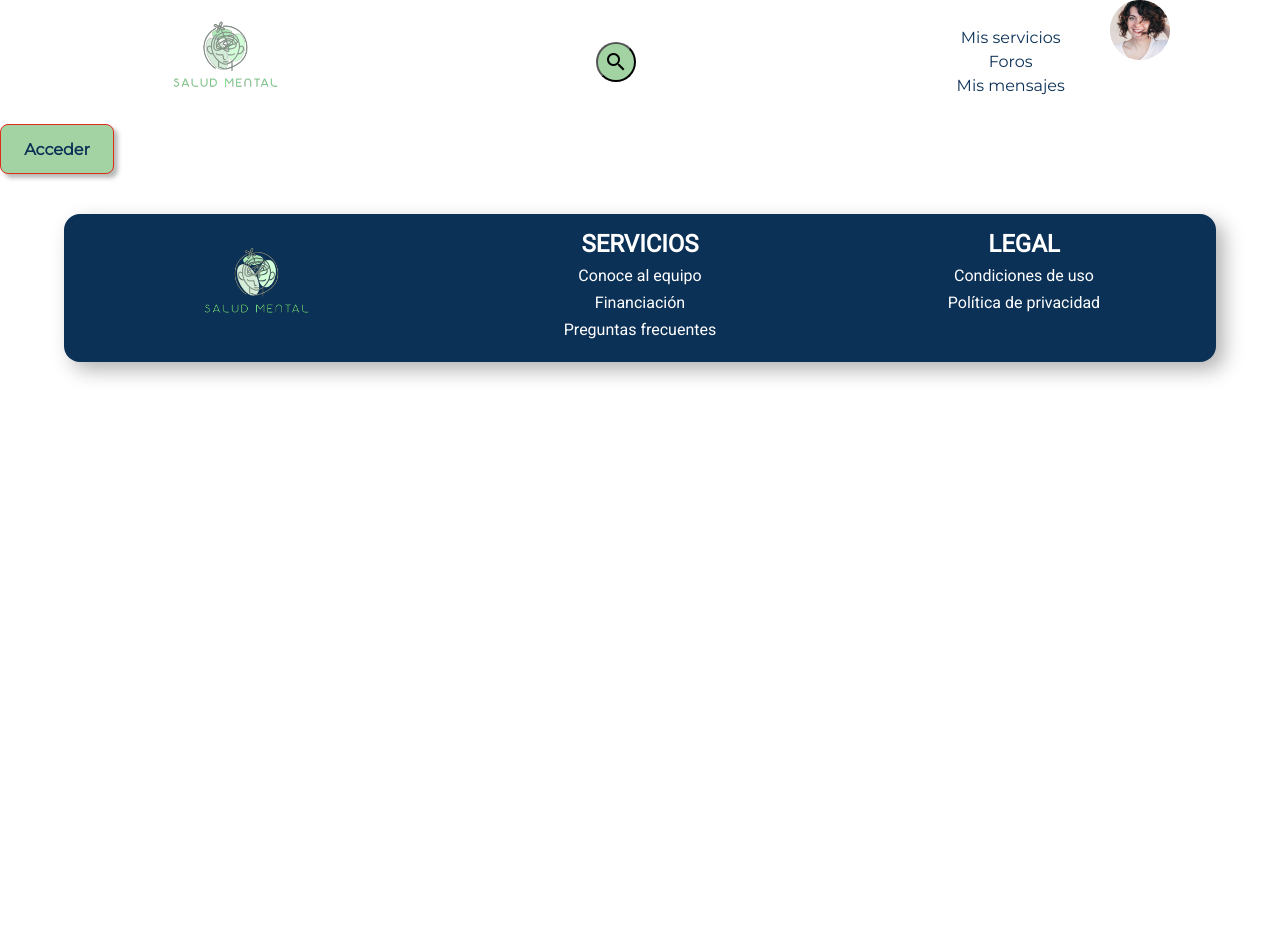
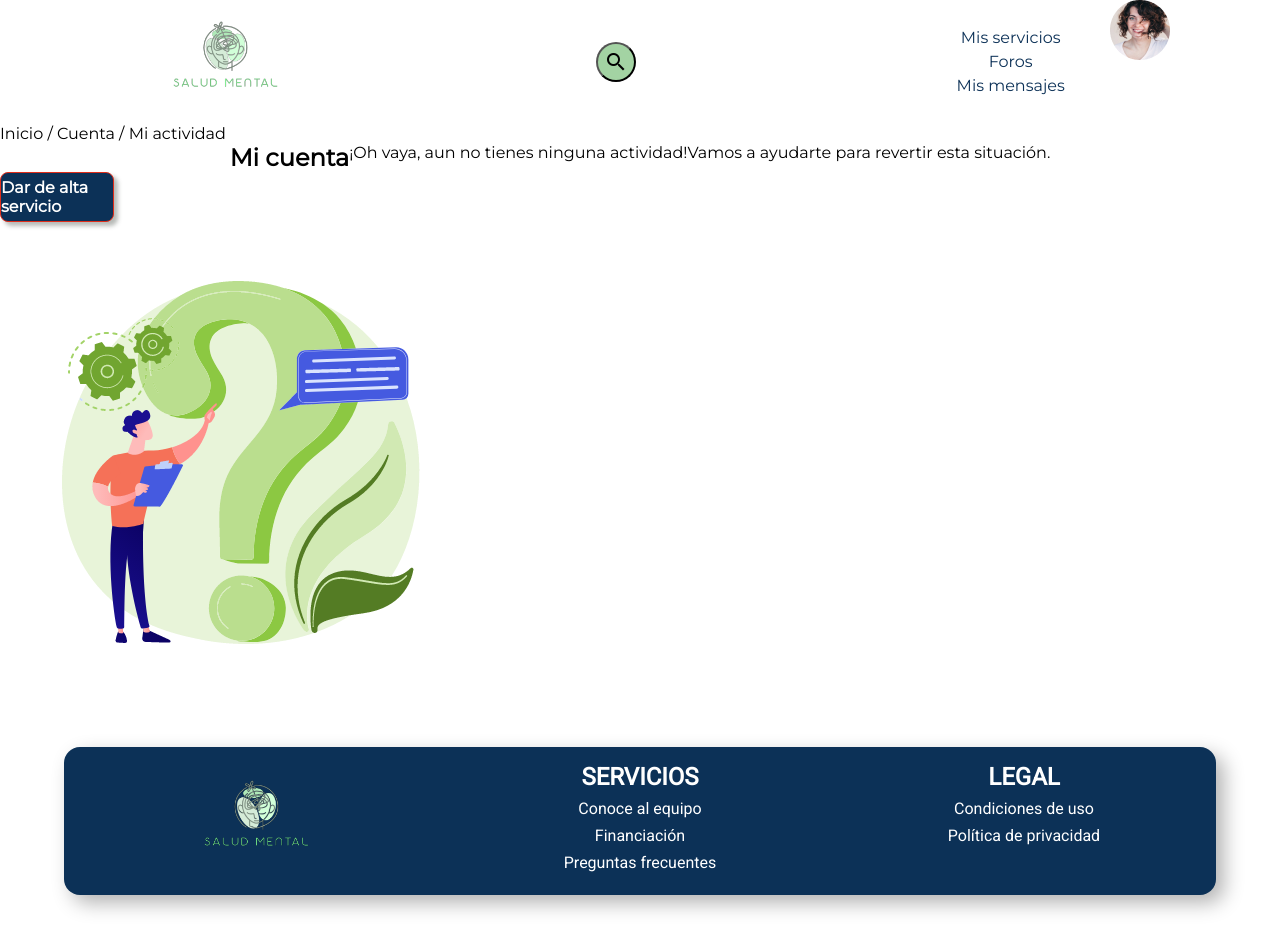
Before and after one commit to addryx/a5-desarrollo-front-end, a plain HTML site: page perfil.html in a window 1280 px wide. Before the commit the page ends 800 px from the top, so only its background shows below. Drawn offline with Linux system fonts and the light colour scheme.

Commit message:
cambio foro por perfil

```diff
--- a/css/styleForo.css
+++ b/css/stylePerfil.css
@@ -83,21 +83,13 @@
     justify-content: center;
     align-items: center;
     border: 1px solid #E02D1A;
-    background: #a3d3a3;
+    background: #0C3157;
     border-radius: 8px;
     box-shadow: 4px 4px 4px rgba(50, 57, 50, 0.35);
 }
 
-.btn-1 a{
-    color: #0C3157;
-    font-weight: bold;
-    text-decoration: none;
-    font-family: 'Roboto', sans-serif;
-    font-size: 16px;
-}
-
 .btn-2 a{
-    color: #0C3157;
+    color: #ffffff;
     font-weight: bold;
     text-decoration: none;
     font-family: 'Roboto', sans-serif;
@@ -212,3 +204,22 @@
 .legal-footer a{
     text-decoration: none;
 }
+
+/* Perfil */
+
+.breadcrumbs span{
+    font-size: 16px;
+}
+
+.cuenta{
+    justify-content: center;
+}
+
+.contenido-cuenta{
+    display: flex;
+    justify-content: center;
+}
+
+.photo-noticia{
+    justify-content: left;
+}
--- a/foro.html
+++ b/perfil.html
@@ -5,8 +5,8 @@
     <meta http-equiv="X-UA-Compatible" content="IE=edge">
     <meta name="viewport" content="width=device-width, initial-scale=1.0">
     <link href="https://fonts.googleapis.com/icon?family=Material+Icons" rel="stylesheet">
-    <link rel="stylesheet" href="/css/styleForo.css">
-    <title>Foro</title>
+    <link rel="stylesheet" href="/css/stylePerfil.css">
+    <title>Mi Perfil</title>
 </head>
 <body>
     <header id="header">
@@ -49,19 +49,39 @@
         </div>
         <!--Perfil-->
         <div class="profile">
-            <a href="index.html"><img src="/img/Foto-perfil.png" alt="Foto de perfil"></a>
+            <a href=""><img src="/img/Foto-perfil.png" alt="Foto logo perfil"></a>
         </div>
     </header>
 
-    <nav>
+    <nav class="options">
 
     </nav>
 
-    <article class="item">
-        <div class="btn-2 btn-intro">
-            <a href=""><p>Acceder</p></a>
+    <section class="container">
+        <!-- Noticia -->
+        <div class="breadcrumbs">
+            <span><a href=""></a>Inicio</span>
+            <span>/</span>
+            <span><a href=""></a>Cuenta</span>
+            <span>/</span>
+            <span><a href=""></a>Mi actividad</span>
         </div>
-    </article>
+
+            <div class="cuenta">
+                <span class="contenido-cuenta">
+                    <h2>Mi cuenta</h2>
+                    <p>¡Oh vaya, aun no tienes ninguna actividad!</p>
+                    <br>
+                    <p>Vamos a ayudarte para revertir esta situación.</p>
+                </span>
+                <span class="btn-2">
+                        <a href=""><p>Dar de alta servicio</p></a>
+                </span>
+            </div>
+        <div class="photo-noticia">
+            <img src="/img/sin-servicios.png" alt="Foto del foto">
+        </div>
+    </section>
 
     <footer id="footer">
         <!--logo-->
```
Also changed, not shown: img/sin-servicios.png (added), 1 other file.
